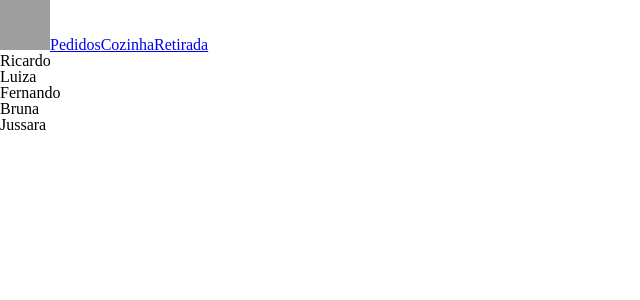
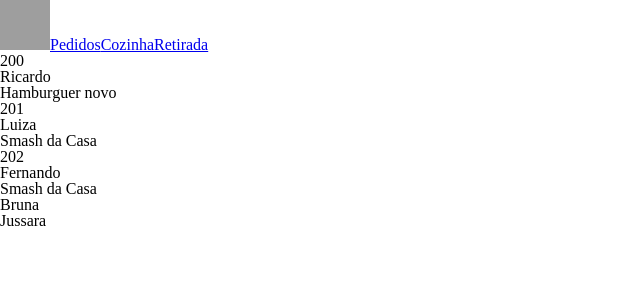
Before and after one commit to edmcorrea/Fast-Food-DevioBR, a React (Vite) app in the folder frontend/: page /kitchen in a window 1280 px wide. Shown: the top 300 px of the page, without its empty margins (0-640 px from the left). Built offline with nearby package versions, Linux system fonts and the light colour scheme; grey boxes are pictures that could not be loaded.

Commit message:
feat: Frontend - implement information that will be show on kitchen page

```diff
--- a/frontend/src/app/components/CompletedOrders/index.jsx
+++ b/frontend/src/app/components/CompletedOrders/index.jsx
@@ -1,5 +1,6 @@
 import { useEffect, useState } from 'react';
 import { customerMock } from '../../services/customers.mock';
+
 // import 't Orders.css'
 
 function CompletedOrders() {
--- a/frontend/src/app/components/OrderSummary/index.jsx
+++ b/frontend/src/app/components/OrderSummary/index.jsx
@@ -36,6 +36,11 @@ function OrderSummary() {
               </button>
             </div>
           ))}
+          <h2>{`R$ ${summaryList.reduce((acc, product) => {
+              acc += product.price;
+              return acc;
+            }, 0).toFixed(2)}`}
+          </h2>
         </div>
       )}
     </>
--- a/frontend/src/app/components/PreparingOrders/index.jsx
+++ b/frontend/src/app/components/PreparingOrders/index.jsx
@@ -1,8 +1,10 @@
 import { useEffect, useState } from 'react';
 import { customerMock } from '../../services/customers.mock';
+import { PropTypes } from "prop-types";
+import { productsMock } from '../../services/products.mock';
 // import 't Orders.css'
 
-function PreparingOrders() {
+function PreparingOrders({router}) {
   const [filterCustomers, setFilterCustomers] = useState([]);
 
   useEffect(()=> {
@@ -10,15 +12,37 @@ function PreparingOrders() {
     setFilterCustomers(filteredByStatus);
   }, [])
 
+
+
   return (
     <>
       {filterCustomers.map((customer) => (
         <div key={customer.id}>
+          {router === "kitchen" && (
+            <div>
+              <p>{customer.id}</p>
+            </div>
+          )}
           <p>{customer.customerName}</p>
+          {router === "kitchen" && (
+            <div>{customer.productId
+              .map((id) => ( productsMock
+                .filter((product) => product.id === id)
+                .map((prodFiltered, idx) => (
+                  <p key={idx}>{prodFiltered.name}</p>
+                ))
+              ))}
+            </div>
+          )}
         </div>
       ))}
     </>
   )
 }
 
+
 export default PreparingOrders
+
+PreparingOrders.propTypes = {
+  router: PropTypes.string,
+};
--- a/frontend/src/app/pages/Kitchen/index.jsx
+++ b/frontend/src/app/pages/Kitchen/index.jsx
@@ -8,8 +8,8 @@ function Kitchen() {
   return (
     <>
       <Header />
-      <PreparingOrders />
-      <CompletedOrders />
+      <PreparingOrders router="kitchen"/>
+      <CompletedOrders router="kitchen"/>
     </>
   )
 }
--- a/frontend/src/app/pages/Status/index.jsx
+++ b/frontend/src/app/pages/Status/index.jsx
@@ -8,8 +8,8 @@ function Status() {
   return (
     <>
       <Header />
-      <PreparingOrders />
-      <CompletedOrders />
+      <PreparingOrders router="status"/>
+      <CompletedOrders router="status"/>
     </>
   )
 }
--- a/frontend/src/app/services/customers.mock.jsx
+++ b/frontend/src/app/services/customers.mock.jsx
@@ -2,35 +2,35 @@ export const customerMock = [
   {
     id: 200,
     customerName: "Ricardo",
-    productId: 1,
+    productId: [1],
     observation: "",
     status: "Preparing"
   },
   {
     id: 201,
     customerName: "Luiza",
-    productId: 2,
+    productId: [2],
     observation: "",
     status: "Preparing"
   },
   {
     id: 202,
     customerName: "Fernando",
-    productId: 3,
+    productId: [3],
     observation: "",
     status: "Preparing"
   },
   {
     id: 203,
     customerName: "Bruna",
-    productId: 1,
+    productId: [1],
     observation: "",
     status: "Completed"
   },
   {
     id: 204,
     customerName: "Jussara",
-    productId: 4,
+    productId: [4],
     observation: "molho separado",
     status: "Completed"
   },
```
Also changed, not shown: 1 other file (tests, documents, lock files or other folders).
